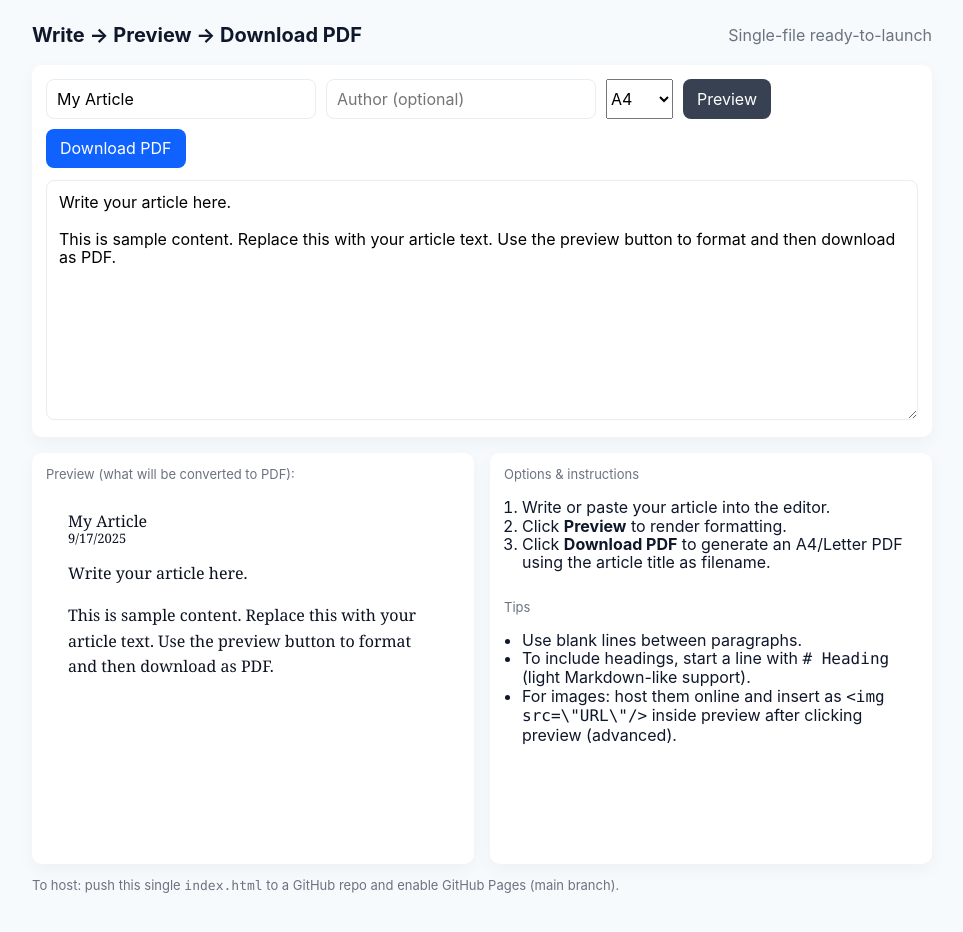
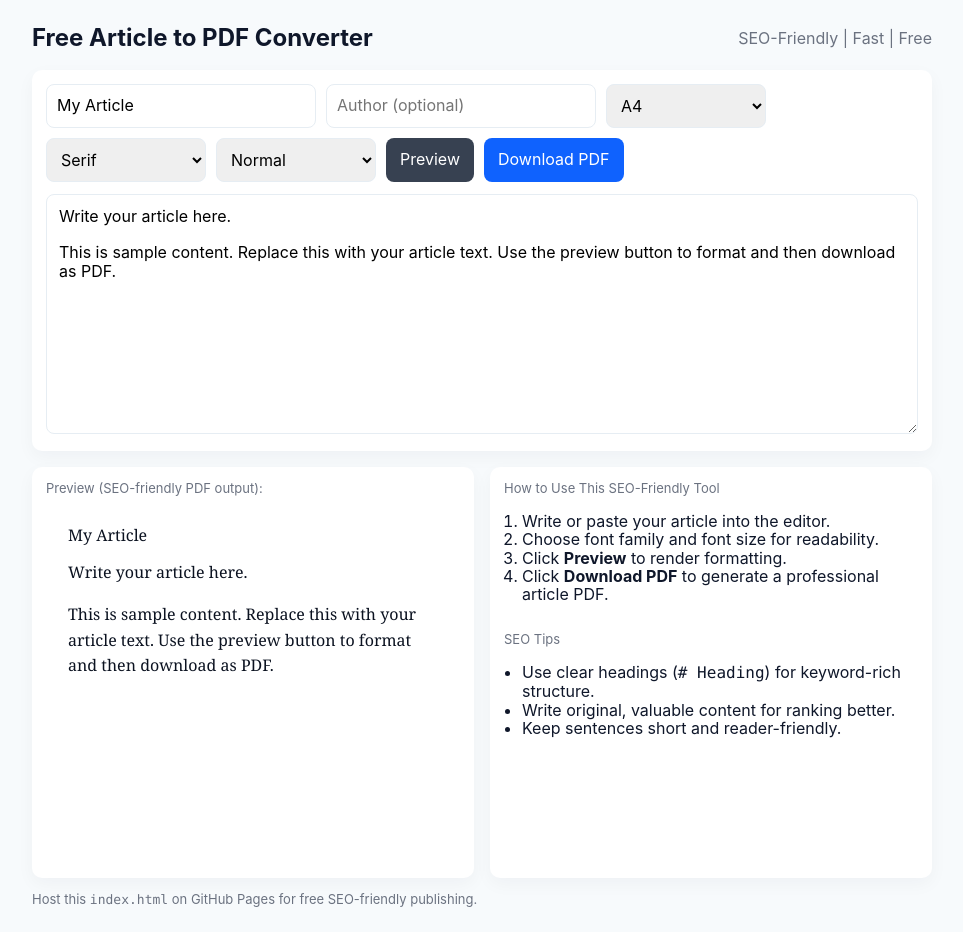
Before and after one commit to MuzammalHussain07/TextToPDF, a plain HTML site: page index.html in a window 1280 px wide. Shown: the whole page, without its empty margins (158-1121 px from the left). Drawn offline with nearby package versions, Linux system fonts and the light colour scheme.

Commit message:
Update index.html
Udates in SEO Metadata

```diff
--- a/index.html
+++ b/index.html
@@ -3,17 +3,33 @@
 <head>
   <meta charset="utf-8" />
   <meta name="viewport" content="width=device-width, initial-scale=1" />
-  <title>Write & Download PDF — Article → PDF</title>
-  <meta name="description" content="Simple single-file site to write articles and download as PDF" />
-  <link rel="stylesheet" href="https://cdnjs.cloudflare.com/ajax/libs/modern-normalize/1.1.0/modern-normalize.min.css" integrity="" crossorigin="anonymous">
+  <title>Article to PDF Converter | Free Online Tool</title>
+  <meta name="description" content="Free online tool to write, edit, preview, and download your articles as professional PDF files. SEO-friendly, easy to use, and fast." />
+  <meta name="keywords" content="article to pdf, write article, convert to pdf, free pdf tool, seo article converter, download pdf online" />
+
+  <!-- Open Graph / Facebook -->
+  <meta property="og:type" content="website" />
+  <meta property="og:url" content="https://your-username.github.io/article-to-pdf/" />
+  <meta property="og:title" content="Article to PDF Converter | Free Online Tool" />
+  <meta property="og:description" content="Write, edit, preview, and download SEO-friendly articles as PDF instantly. Free online tool." />
+  <meta property="og:image" content="https://your-username.github.io/article-to-pdf/preview.png" />
+
+  <!-- Twitter -->
+  <meta name="twitter:card" content="summary_large_image" />
+  <meta name="twitter:url" content="https://your-username.github.io/article-to-pdf/" />
+  <meta name="twitter:title" content="Article to PDF Converter | Free Online Tool" />
+  <meta name="twitter:description" content="Write, edit, preview, and download SEO-friendly articles as PDF instantly. Free online tool." />
+  <meta name="twitter:image" content="https://your-username.github.io/article-to-pdf/preview.png" />
+
+  <link rel="stylesheet" href="https://cdnjs.cloudflare.com/ajax/libs/modern-normalize/1.1.0/modern-normalize.min.css" crossorigin="anonymous">
   <style>
     :root{ --maxw:900px; --muted:#6b7280; --accent:#0f62fe }
     body{font-family:Inter, ui-sans-serif, system-ui, -apple-system, "Segoe UI", Roboto, "Helvetica Neue", Arial; padding:24px; background:#f7fafc; color:#0f172a}
     .wrap{max-width:var(--maxw); margin:0 auto}
     header{display:flex;gap:12px;align-items:center;margin-bottom:18px}
-    h1{font-size:20px;margin:0}
+    h1{font-size:24px;margin:0}
     .controls{display:flex;gap:10px;flex-wrap:wrap;margin-bottom:12px}
-    input[type=text]{padding:10px;border-radius:8px;border:1px solid #e6edf3;min-width:200px}
+    input[type=text], select{padding:10px;border-radius:8px;border:1px solid #e6edf3;min-width:160px}
     textarea{width:100%;min-height:240px;padding:12px;border-radius:8px;border:1px solid #e6edf3;font:inherit;resize:vertical}
     button{background:var(--accent);color:white;border:none;padding:10px 14px;border-radius:8px;cursor:pointer}
     button.secondary{background:#374151}
@@ -30,8 +46,8 @@
 <body>
   <div class="wrap">
     <header>
-      <h1>Write → Preview → Download PDF</h1>
-      <div style="margin-left:auto;color:var(--muted)">Single-file ready-to-launch</div>
+      <h1>Free Article to PDF Converter</h1>
+      <div style="margin-left:auto;color:var(--muted)">SEO-Friendly | Fast | Free</div>
     </header>
 
     <div class="card">
@@ -42,11 +58,22 @@
           <option value="a4">A4</option>
           <option value="letter">Letter</option>
         </select>
+        <select id="fontSelect" title="Font family">
+          <option value="Georgia, 'Times New Roman', serif">Serif</option>
+          <option value="Arial, Helvetica, sans-serif">Sans-serif</option>
+          <option value="Courier New, monospace">Monospace</option>
+        </select>
+        <select id="fontSizeSelect" title="Font size">
+          <option value="14">Small</option>
+          <option value="16" selected>Normal</option>
+          <option value="18">Large</option>
+          <option value="20">Extra Large</option>
+        </select>
         <button id="previewBtn" class="secondary">Preview</button>
         <button id="downloadBtn">Download PDF</button>
       </div>
 
-      <textarea id="editor" placeholder="Write your article here...\nYou can paste from Word or Google Docs. Use basic markdown-like line breaks for paragraphs.">Write your article here.
+      <textarea id="editor" placeholder="Write your SEO-friendly article here...">Write your article here.
 
 This is sample content. Replace this with your article text. Use the preview button to format and then download as PDF.</textarea>
     </div>
@@ -55,31 +82,32 @@ This is sample content. Replace this with your article text. Use the preview but
 
     <div class="cols">
       <div class="card">
-        <div class="meta">Preview (what will be converted to PDF):</div>
+        <div class="meta">Preview (SEO-friendly PDF output):</div>
         <div id="preview" class="preview" style="min-height:360px">
           <div class="meta">No preview yet — click Preview</div>
         </div>
       </div>
 
       <div class="card">
-        <div class="meta">Options & instructions</div>
+        <div class="meta">How to Use This SEO-Friendly Tool</div>
         <ol style="padding-left:18px">
           <li>Write or paste your article into the editor.</li>
+          <li>Choose font family and font size for readability.</li>
           <li>Click <strong>Preview</strong> to render formatting.</li>
-          <li>Click <strong>Download PDF</strong> to generate an A4/Letter PDF using the article title as filename.</li>
+          <li>Click <strong>Download PDF</strong> to generate a professional article PDF.</li>
         </ol>
 
         <div style="height:12px"></div>
-        <div class="meta">Tips</div>
+        <div class="meta">SEO Tips</div>
         <ul style="padding-left:18px">
-          <li>Use blank lines between paragraphs.</li>
-          <li>To include headings, start a line with <code># Heading</code> (light Markdown-like support).</li>
-          <li>For images: host them online and insert as <code>&lt;img src=\"URL\"/&gt;</code> inside preview after clicking preview (advanced).</li>
+          <li>Use clear headings (<code># Heading</code>) for keyword-rich structure.</li>
+          <li>Write original, valuable content for ranking better.</li>
+          <li>Keep sentences short and reader-friendly.</li>
         </ul>
       </div>
     </div>
 
-    <footer>To host: push this single <code>index.html</code> to a GitHub repo and enable GitHub Pages (main branch).</footer>
+    <footer>Host this <code>index.html</code> on GitHub Pages for free SEO-friendly publishing.</footer>
   </div>
 
   <!-- html2pdf bundle -->
@@ -92,9 +120,10 @@ This is sample content. Replace this with your article text. Use the preview but
     const previewBtn = document.getElementById('previewBtn');
     const downloadBtn = document.getElementById('downloadBtn');
     const formatSelect = document.getElementById('formatSelect');
+    const fontSelect = document.getElementById('fontSelect');
+    const fontSizeSelect = document.getElementById('fontSizeSelect');
 
     function markdownLiteToHtml(text){
-      // Very small Markdown-like parser for headings and paragraphs
       const lines = text.split('\n');
       let html = '';
       for(let i=0;i<lines.length;i++){
@@ -115,10 +144,11 @@ This is sample content. Replace this with your article text. Use the preview but
       const title = titleInput.value.trim();
       const author = authorInput.value.trim();
       const content = editor.value;
+      const fontFamily = fontSelect.value;
+      const fontSize = fontSizeSelect.value + 'px';
       const bodyHtml = markdownLiteToHtml(content);
-      const now = new Date();
-      const dateStr = now.toLocaleDateString();
-      preview.innerHTML = `\n        <div style=\"max-width:720px;margin:0 auto;font-family: Georgia, 'Times New Roman', serif; color:#0b1220\">\n          ${title?`<div style=\\"text-align:center;margin-bottom:12px\\">\n            <div style=\\"font-size:22px;font-weight:600\\">${escapeHtml(title)}</div>\n            <div style=\\"color:#374151;font-size:13px;margin-top:6px\\">${author?escapeHtml(author):''} ${author?' • ':''}${dateStr}</div>\n          </div>`:''}
+
+      preview.innerHTML = `\n        <div style=\"max-width:720px;margin:0 auto;font-family:${fontFamily}; font-size:${fontSize}; color:#0b1220\">\n          ${title?`<div style=\\"text-align:center;margin-bottom:12px\\">\n            <div style=\\"font-size:22px;font-weight:600\\">${escapeHtml(title)}</div>\n            <div style=\\"color:#374151;font-size:13px;margin-top:6px\\">${author?escapeHtml(author):''}</div>\n          </div>`:''}
           <div>${bodyHtml}</div>\n        </div>`;
     }
 
@@ -128,9 +158,7 @@ This is sample content. Replace this with your article text. Use the preview but
     });
 
     downloadBtn.addEventListener('click', ()=>{
-      // Ensure preview is up-to-date
       renderPreview();
-      // small delay to ensure DOM update
       setTimeout(()=>{
         const opt = {
           margin:       15,
@@ -139,12 +167,10 @@ This is sample content. Replace this with your article text. Use the preview but
           html2canvas:  { scale: 2, useCORS: true },
           jsPDF:        { unit: 'mm', format: formatSelect.value, orientation: 'portrait' }
         };
-        // use the preview container
         html2pdf().set(opt).from(preview).save();
       },120);
     });
 
-    // render initial preview
     renderPreview();
   </script>
 </body>
```
